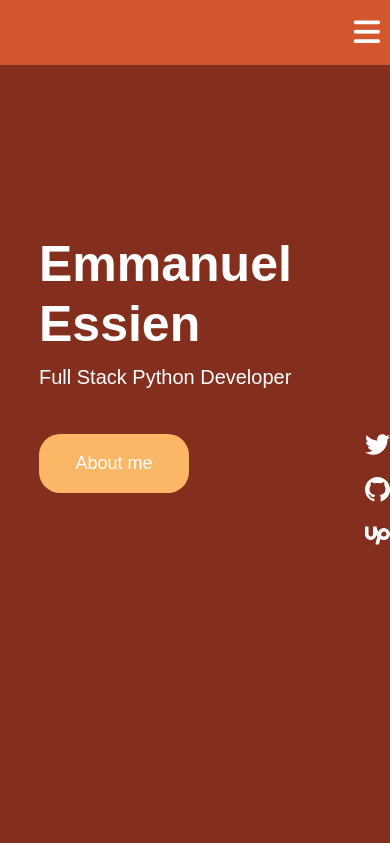
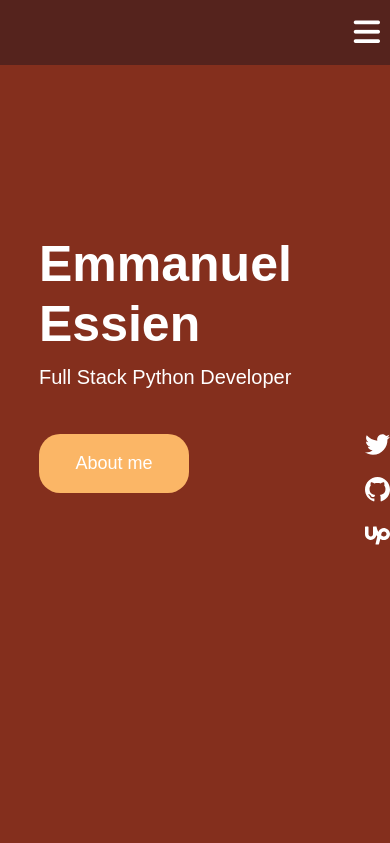
Before and after one commit to classAnon/portfolio3, a Flask app: page / in a window 390 px wide. Shown: the top 843 px of the page. Run offline with Flask 2, Linux system fonts and the light colour scheme; some libraries are stand-ins or nearby versions; some web fonts are replaced.

Commit message:
changed nav color

```diff
--- a/static/styles.css
+++ b/static/styles.css
@@ -277,7 +277,7 @@ form h2{
 
     ul {
         display: none;
-        background-color: #d3572e;
+        background-color: #55231d;
         margin: 0px;
     }
 
@@ -288,7 +288,7 @@ form h2{
     nav {
         display: flex;
         flex-direction: column-reverse;
-        background-color: #d3572e;
+        background-color: #55231d;
     }
 
     .logo{
```
